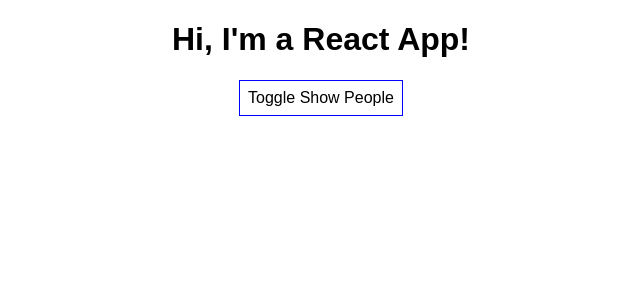
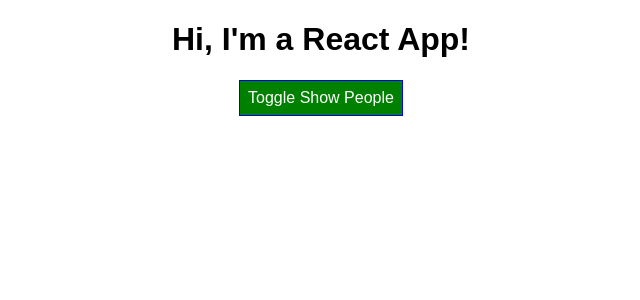
Before and after one commit to dcduncan/udemy-react-complete-guide, a React (Create React App) app: page / in a window 1280 px wide. Shown: the top 300 px of the page, without its empty margins (319-959 px from the left). Built offline with nearby package versions, Linux system fonts and the light colour scheme.

Commit message:
Completes lecture 62

```diff
--- a/src/App.js
+++ b/src/App.js
@@ -57,7 +57,8 @@ class App extends Component {
 
     render() {
         const buttonStyle = {
-            backgroundColor: 'white',
+            backgroundColor: 'green',
+            color: 'white',
             font: 'inherit',
             border: '1px solid blue',
             padding: '8px',
@@ -86,6 +87,7 @@ class App extends Component {
                     }
                 </div>
             );
+            buttonStyle.backgroundColor = 'red';
         }
 
         return (
```
